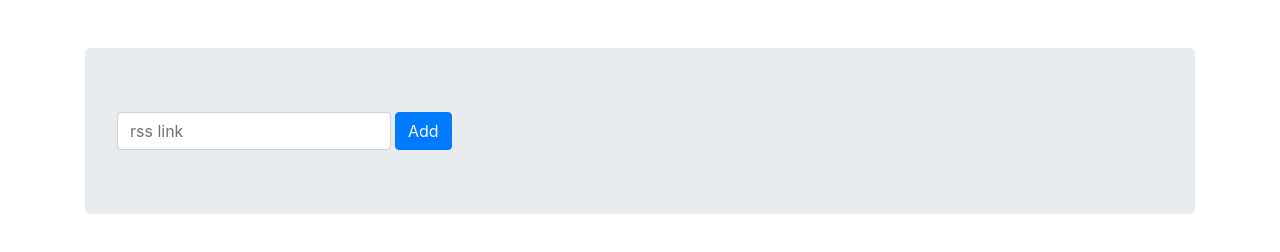
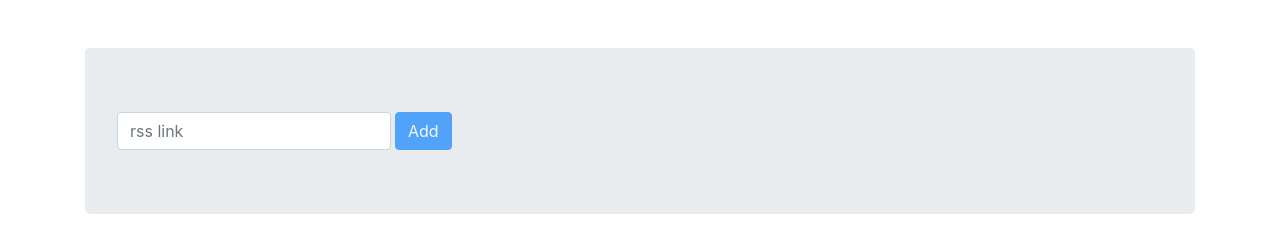
Before and after one commit to alexrunfire/frontend-project-lvl3, a website: page index.html in a window 1280 px wide. Drawn offline with nearby package versions, Linux system fonts and the light colour scheme.

Commit message:
upgrade input validation

```diff
--- a/index.html
+++ b/index.html
@@ -12,7 +12,7 @@
           <div class="form-group">
             <input type="text" required name="url" class="form-control" placeholder="rss link">
           </div>
-          <button type="submit" class="btn btn-primary ml-1">Add</button>
+          <button type="submit" class="btn btn-primary ml-1" disabled="">Add</button>
         </form>
         <div class="feedback"></div>
       </div>
--- a/src/index.js
+++ b/src/index.js
@@ -19,7 +19,6 @@ const component = () => {
   const watchedState = onChange(state.form, (_path, url) => {
     schema.validate({ url })
       .then(() => {
-        console.log('flex');
         submitButton.disabled = false;
         inputField.classList.remove('is-invalid');
       })
```
